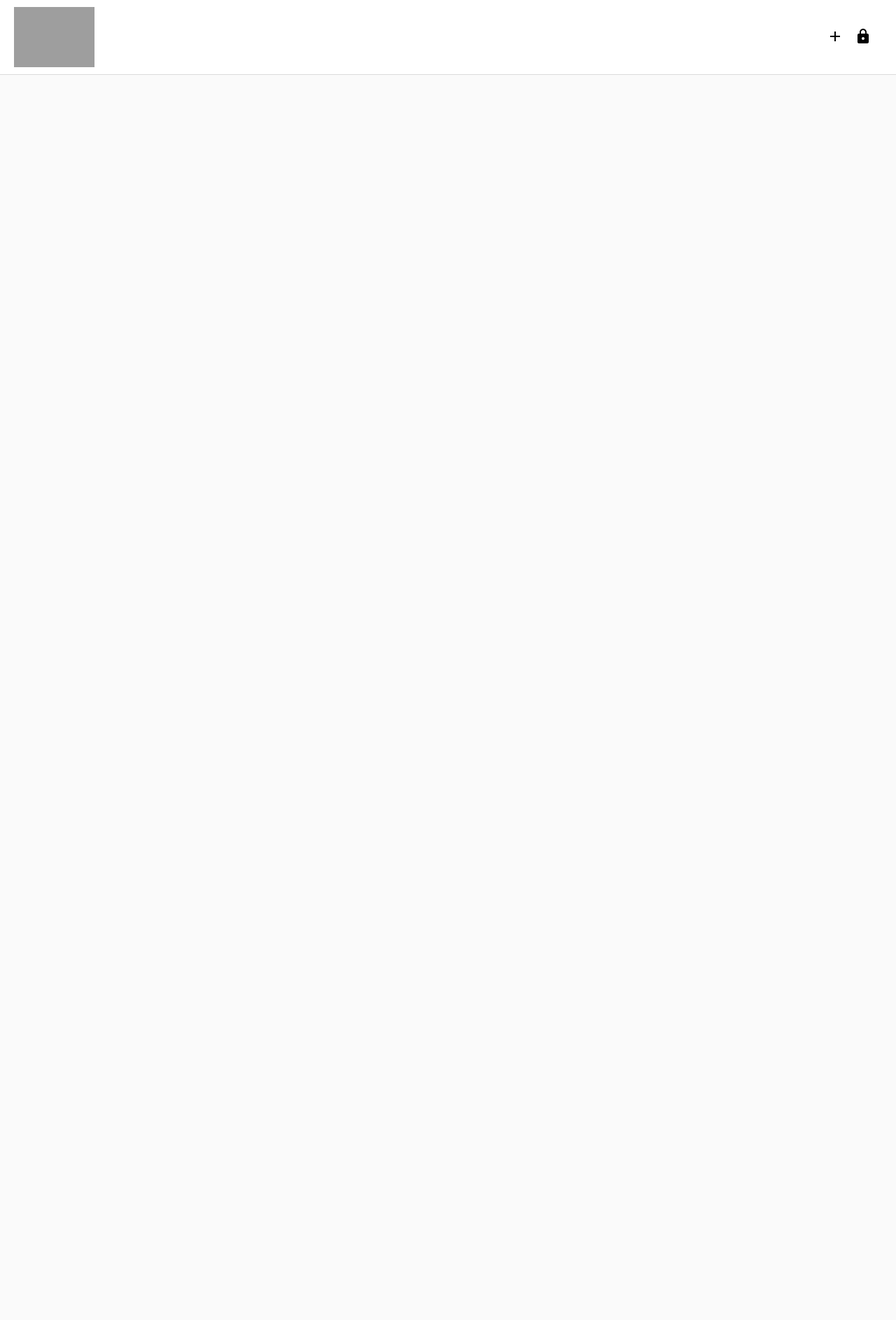
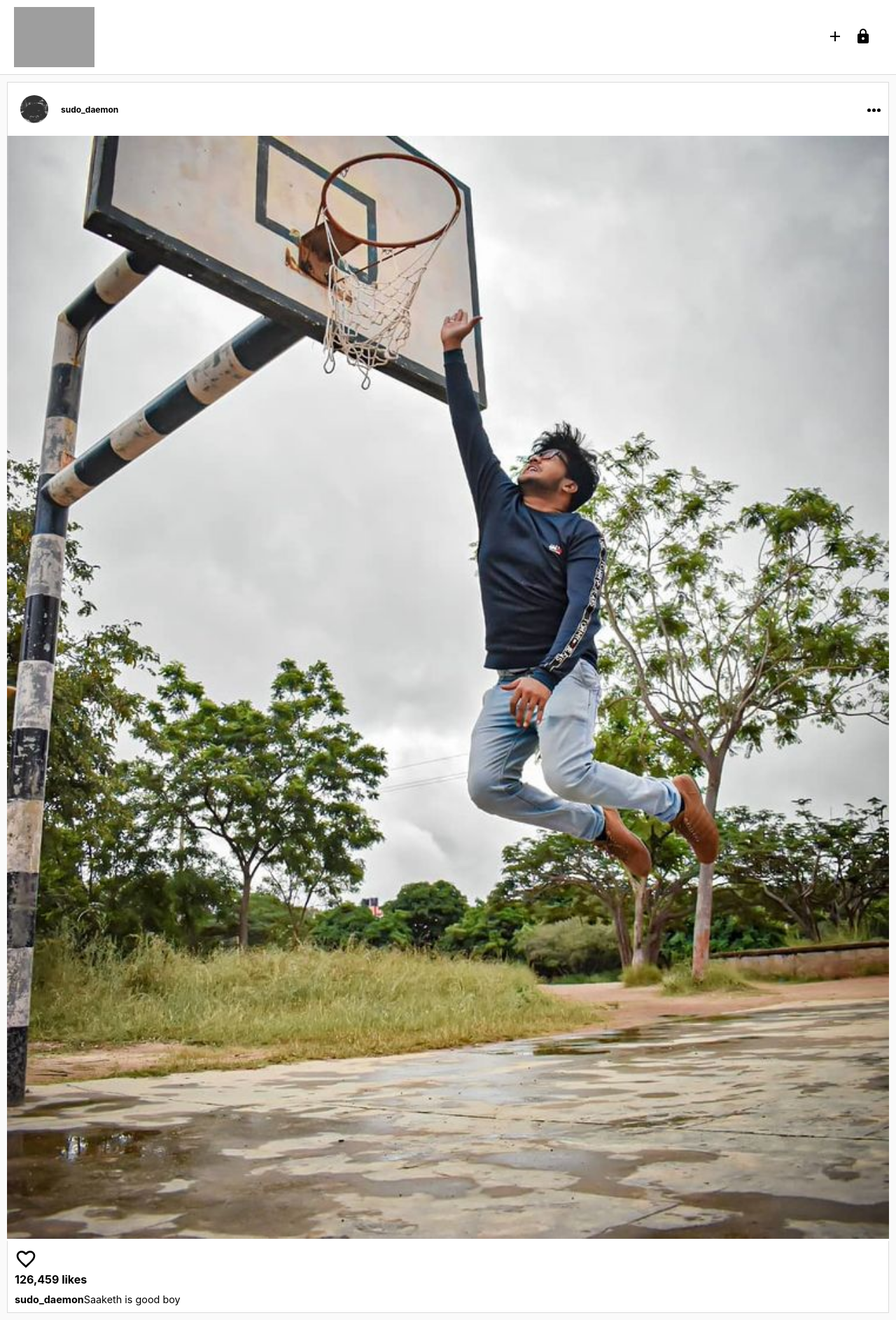
Before and after one commit to Saakethjayarama/rf-instagram-clone, a React (Create React App) app: page / in a window 1280 px wide. Shown: the whole page at 70% size. Before the commit the page ends 800 px from the top, so only its background shows below. Built offline with nearby package versions, Linux system fonts and the light colour scheme; grey boxes are pictures that could not be loaded.

Commit message:
Post card done

```diff
--- a/src/App.js
+++ b/src/App.js
@@ -1,10 +1,12 @@
 import "./App.css";
 import Header from "./components/Header";
+import Post from "./components/Post";
 
 function App() {
   return (
     <div className="App">
       <Header />
+      <Post />
     </div>
   );
 }
--- /dev/null
+++ b/src/components/Post/Post.css
@@ -0,0 +1,76 @@
+.Post {
+  background-color: white;
+  margin: 10px;
+}
+
+.Post__head {
+  padding: 10px;
+  display: flex;
+  align-items: center;
+  border: 1px solid #dbdbdb;
+  border-bottom: none;
+}
+
+.Post__head__user {
+  display: flex;
+  align-items: center;
+}
+
+.Post__head__username {
+  font-weight: bolder;
+  cursor: pointer;
+  margin-left: 10px;
+}
+
+.Post__head__username:hover {
+  text-decoration: underline;
+}
+.Post__head__options {
+  flex: 1;
+  display: flex;
+  justify-content: flex-end;
+  padding: 10px 0px;
+}
+.Post__head__option {
+  cursor: pointer;
+}
+
+.Post__head__options .dot {
+  width: 5px;
+  height: 5px;
+  background-color: black;
+  display: inline-block;
+  border-radius: 100%;
+  margin: 1px;
+}
+
+.Post__image {
+  width: 100%;
+  object-fit: cover;
+}
+
+.Post__footer {
+  border: 1px solid #dbdbdb;
+  border-top: none;
+}
+
+.Post__footer__likes {
+  padding: 10px;
+}
+
+.Post__footer__likes__count {
+  font-size: medium;
+  font-weight: bold;
+}
+
+.Post__footer__caption {
+  margin-top: 10px;
+  font-size: 1.2rem;
+}
+.Post__footer___caption__username {
+  font-weight: bolder;
+  display: inline;
+}
+.Post__footer___caption__username:hover {
+  text-decoration: underline;
+}
--- /dev/null
+++ b/src/components/Post/Post.js
@@ -0,0 +1,82 @@
+import React, { useState } from "react";
+import { Avatar, makeStyles } from "@material-ui/core";
+import "./Post.css";
+
+// Material ui icons
+import FavoriteBorderIcon from "@material-ui/icons/FavoriteBorder";
+import FavoriteIcon from "@material-ui/icons/Favorite";
+
+const useStyles = makeStyles((themes) => ({
+  avatar: {
+    margin: themes.spacing(1),
+  },
+  likebtn: {
+    cursor: "pointer",
+    fontSize: themes.spacing(4),
+  },
+  liked: {
+    color: "#ED4956",
+  },
+}));
+
+function Post() {
+  const classes = useStyles();
+
+  const [isLiked, setLiked] = useState(false);
+
+  const likeHandler = () => {
+    setLiked(!isLiked);
+  };
+
+  return (
+    <div className="Post">
+      {/* Post Header */}
+      {/* Avatar */}
+      <div className="Post__head">
+        {/* Acc name */}
+        <div className="Post__head__user">
+          <Avatar
+            alt="Remy Sharp"
+            src="./user.jpg"
+            className={classes.avatar}
+          />
+          <div className="Post__head__username">sudo_daemon</div>
+        </div>
+        {/* Options */}
+        <div className="Post__head__options">
+          <div className="Post__head__option">
+            <div className="dot"></div>
+            <div className="dot"></div>
+            <div className="dot"></div>
+          </div>
+        </div>
+      </div>
+      {/* Img */}
+      <img src="./post.jpg" className="Post__image" />
+      {/* Footer */}
+      <div className="Post__footer">
+        {/* like */}
+        <div className="Post__footer__likes">
+          {isLiked ? (
+            <FavoriteIcon
+              className={`${classes.liked} ${classes.likebtn}`}
+              onClick={likeHandler}
+            />
+          ) : (
+            <FavoriteBorderIcon
+              className={classes.likebtn}
+              onClick={likeHandler}
+            />
+          )}
+          <div className="Post__footer__likes__count">126,459 likes</div>
+          <div className="Post__footer__caption">
+            <div className="Post__footer___caption__username">sudo_daemon</div>
+            Saaketh is good boy
+          </div>
+        </div>
+      </div>
+    </div>
+  );
+}
+
+export default Post;
--- /dev/null
+++ b/src/components/Post/index.js
@@ -0,0 +1,2 @@
+import Post from "./Post";
+export default Post;
```
Also changed, not shown: public/post.jpg (added), public/user.jpg (added).
